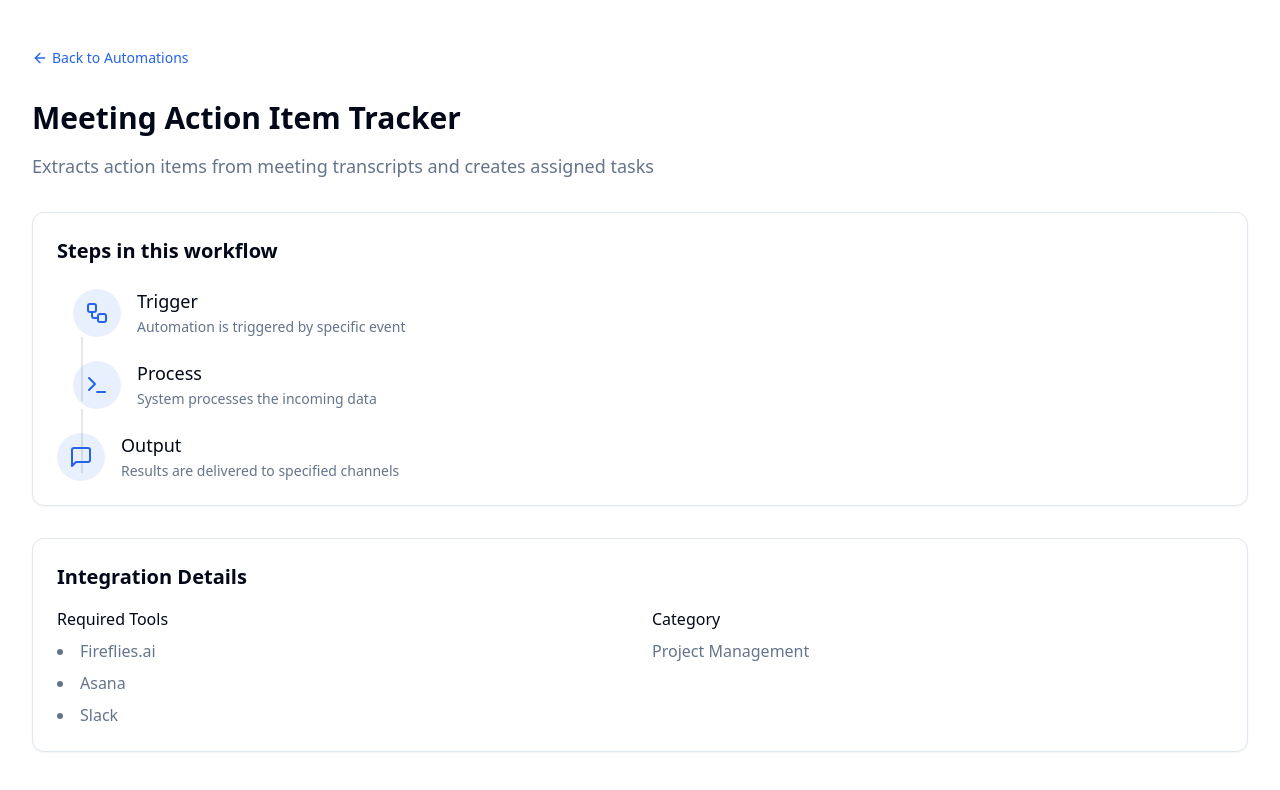
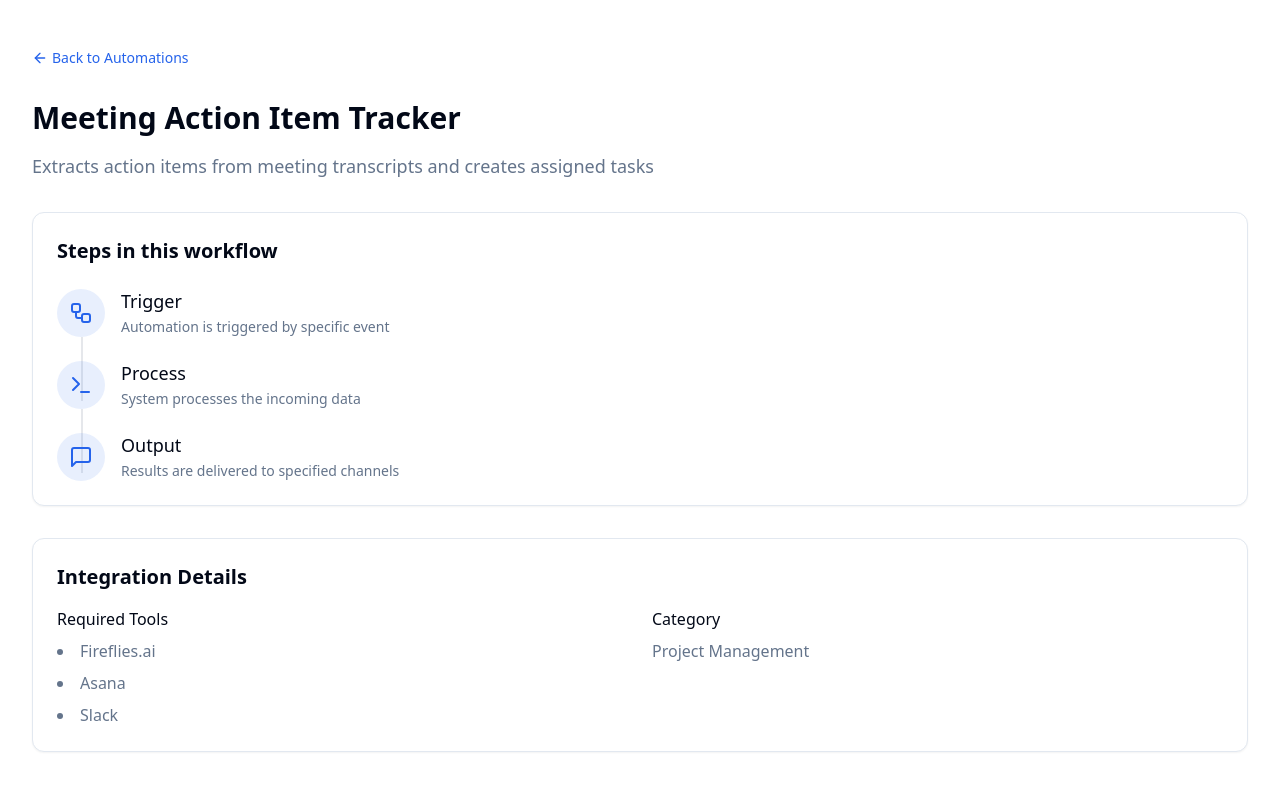
Before and after one commit to brianpcf/dptlandingpage, a React (Vite) app: page /action-items in a window 1280 px wide. Shown: the top 790 px of the page. Built offline with nearby package versions, Linux system fonts and the light colour scheme.

Commit message:
Align icons vertically in workflow steps
Adjusted the vertical alignment of icons in the workflow steps component to improve visual consistency and appearance.
[skip gpt_engineer]

```diff
--- a/src/components/workflow/WorkflowStep.tsx
+++ b/src/components/workflow/WorkflowStep.tsx
@@ -9,15 +9,17 @@ interface WorkflowStepProps {
 
 const WorkflowStep = ({ title, description, icon: Icon, isLast }: WorkflowStepProps) => {
   return (
-    <div className="flex items-start space-x-4 relative">
-      {!isLast && (
-        <div className="absolute left-6 top-12 w-0.5 h-16 bg-gray-200" />
-      )}
-      <div className="flex-shrink-0 w-12 h-12 rounded-full bg-primary/10 flex items-center justify-center">
-        <Icon className="w-6 h-6 text-primary" aria-hidden="true" />
+    <div className="flex items-start relative">
+      <div className="flex-shrink-0 relative">
+        {!isLast && (
+          <div className="absolute left-6 top-12 w-0.5 h-16 bg-gray-200" />
+        )}
+        <div className="w-12 h-12 rounded-full bg-primary/10 flex items-center justify-center">
+          <Icon className="w-6 h-6 text-primary" aria-hidden="true" />
+        </div>
       </div>
-      <div className="flex min-h-[48px] flex-grow">
-        <div className="flex flex-col justify-center w-full">
+      <div className="ml-4 flex min-h-[48px] flex-grow">
+        <div className="flex flex-col justify-center">
           <h3 className="font-medium text-lg leading-6">{title}</h3>
           <p className="text-sm text-muted-foreground mt-1">
             {description}
```
